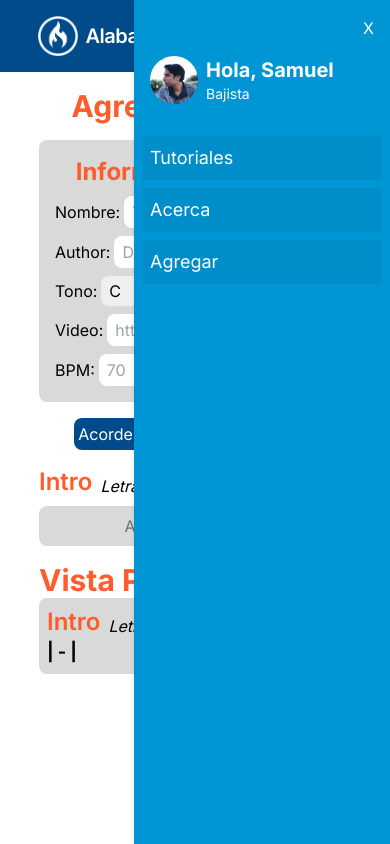
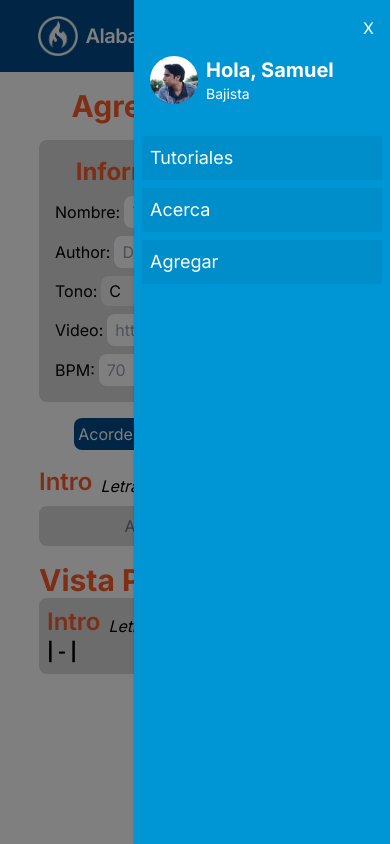
Before and after one commit to SamAcosta02/amistad-music-next, a Next.js app: page /home/add in a window 390 px wide. Both pictures are taken after a click on the button 329 px from the left and 36 px from the top of the page. Built offline with nearby package versions, Linux system fonts and the light colour scheme; a web font is replaced by a local one.

Commit message:
Added focus to the side menu and added a way to exit without explicitly closing it

```diff
--- a/src/components/navbar.tsx
+++ b/src/components/navbar.tsx
@@ -1,7 +1,7 @@
 'use client';
 
 import React, { useState, useEffect } from 'react';
-import { motion } from 'framer-motion';
+import { AnimatePresence, motion } from 'framer-motion';
 import Image from 'next/image';
 import Link from 'next/link';
 
@@ -20,6 +20,11 @@ export default function Navbar() {
   const variants = {
     open: { x: 0 },
     closed: { x: '100%' },
+  };
+
+  const buttonVariants = {
+    hidden: { opacity: 0 },
+    visible: { opacity: 1 },
   };
 
   return (
@@ -74,6 +79,21 @@ export default function Navbar() {
           </svg>
         </button>
       </div>
+      <AnimatePresence>
+        {isOpen && (
+          <motion.button
+            className="absolute bg-focus-black w-[100vw] h-[100vh] z-49 top-0 lg:hidden"
+            initial="hidden"
+            animate={isOpen ? 'visible' : 'hidden'}
+            exit="hidden"
+            variants={buttonVariants}
+            type="button"
+            onClick={handleHide}
+          >
+            .
+          </motion.button>
+        )}
+      </AnimatePresence>
       <motion.div
         className={`w-64 fixed right-0 top-0 h-full bg-light-blue shadow z-50 lg:hidden ${rendered ? 'block' : 'hidden'}`}
         animate={isOpen ? 'open' : 'closed'}
--- a/tailwind.config.ts
+++ b/tailwind.config.ts
@@ -23,6 +23,7 @@ const config: Config = {
         orange: '#FF5C2C',
         'select-orange': '#EA400D',
         'select-blue': '#008ECA',
+        'focus-black': 'rgba(0, 0, 0, 0.5)',
       },
     },
   },
```
